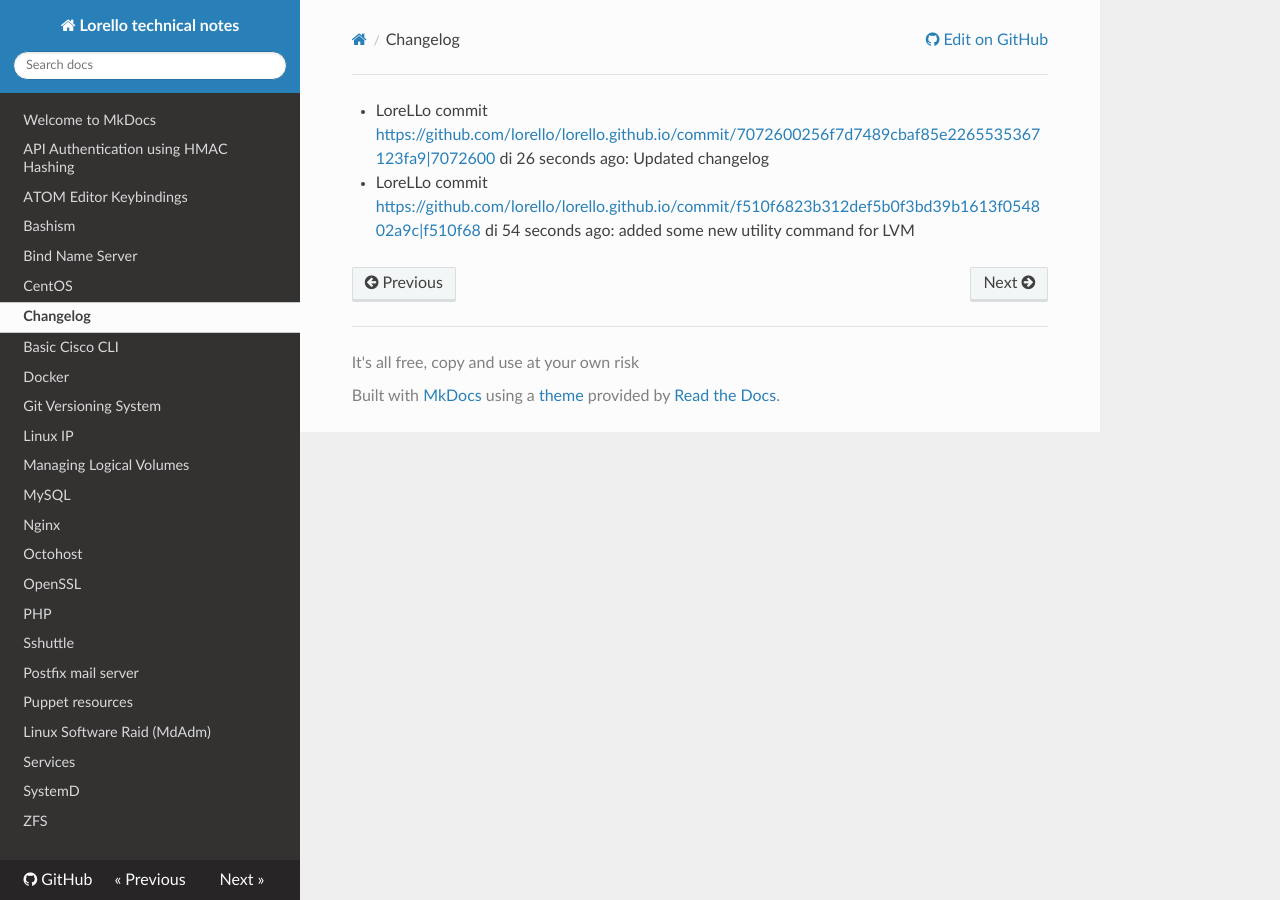
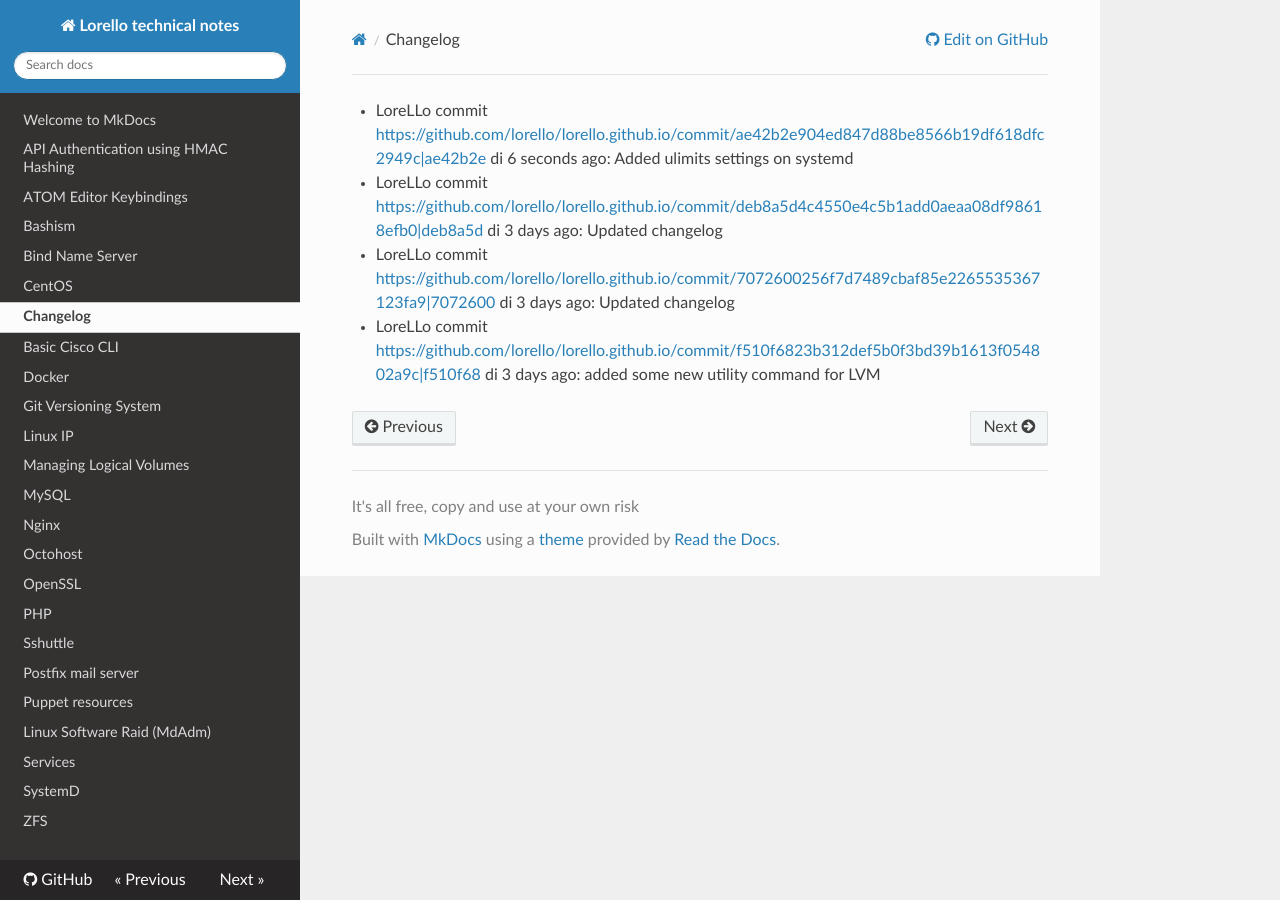
Before and after one commit to lorello/lorello.github.io, an MkDocs documentation site: the page built from docs/changelog.md, in a window 1280 px wide. Built offline with MkDocs 1.6.1, drawn with Linux system fonts in a browser that asks for light colours; nearby versions of some CDN libraries.

Commit message:
Updated changelog

```diff
--- a/docs/changelog.md
+++ b/docs/changelog.md
@@ -1,3 +1,7 @@
-* LoreLLo commit <https://github.com/lorello/lorello.github.io/commit/7072600256f7d7489cbaf85e2265535367123fa9|7072600> di 26 seconds ago: Updated changelog
+* LoreLLo commit <https://github.com/lorello/lorello.github.io/commit/ae42b2e904ed847d88be8566b19df618dfc2949c|ae42b2e> di 6 seconds ago: Added ulimits settings on systemd
 
-* LoreLLo commit <https://github.com/lorello/lorello.github.io/commit/f510f6823b312def5b0f3bd39b1613f054802a9c|f510f68> di 54 seconds ago: added some new utility command for LVM
+* LoreLLo commit <https://github.com/lorello/lorello.github.io/commit/deb8a5d4c4550e4c5b1add0aeaa08df98618efb0|deb8a5d> di 3 days ago: Updated changelog
+
+* LoreLLo commit <https://github.com/lorello/lorello.github.io/commit/7072600256f7d7489cbaf85e2265535367123fa9|7072600> di 3 days ago: Updated changelog
+
+* LoreLLo commit <https://github.com/lorello/lorello.github.io/commit/f510f6823b312def5b0f3bd39b1613f054802a9c|f510f68> di 3 days ago: added some new utility command for LVM
```
